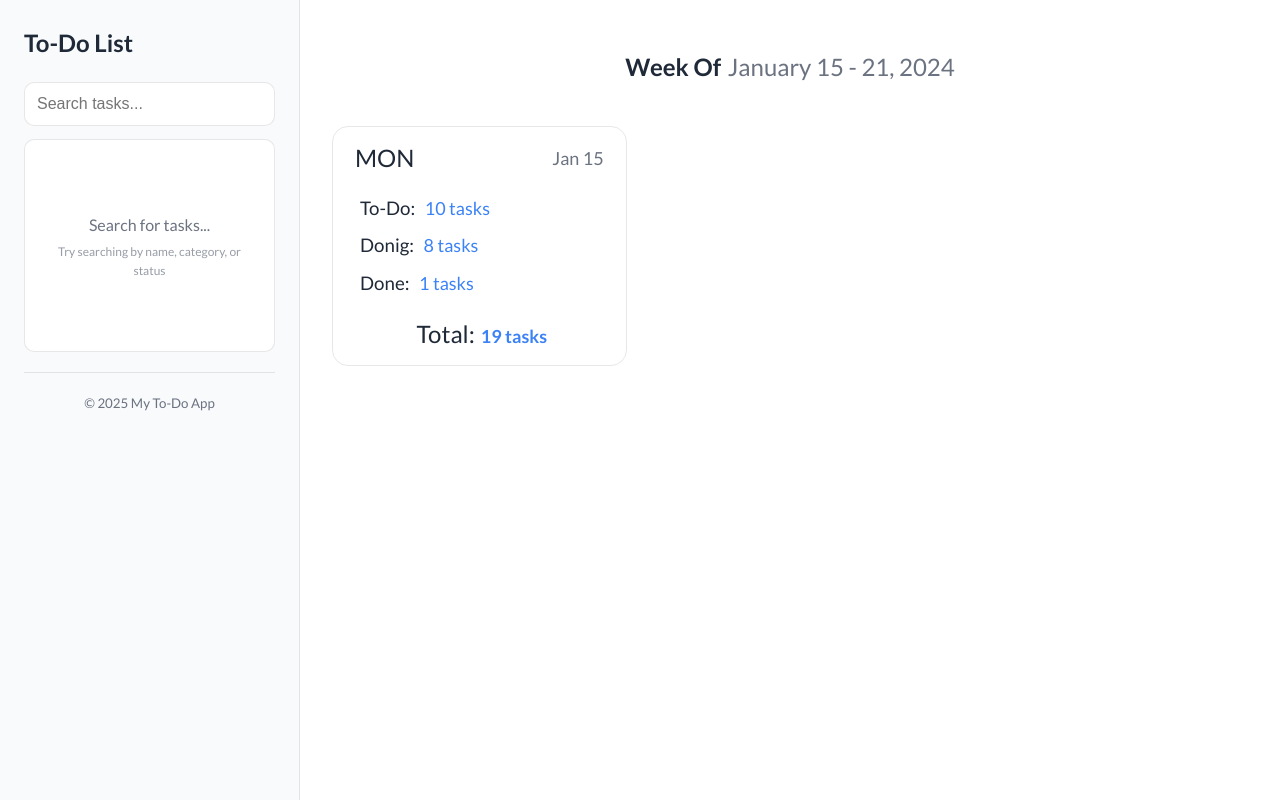
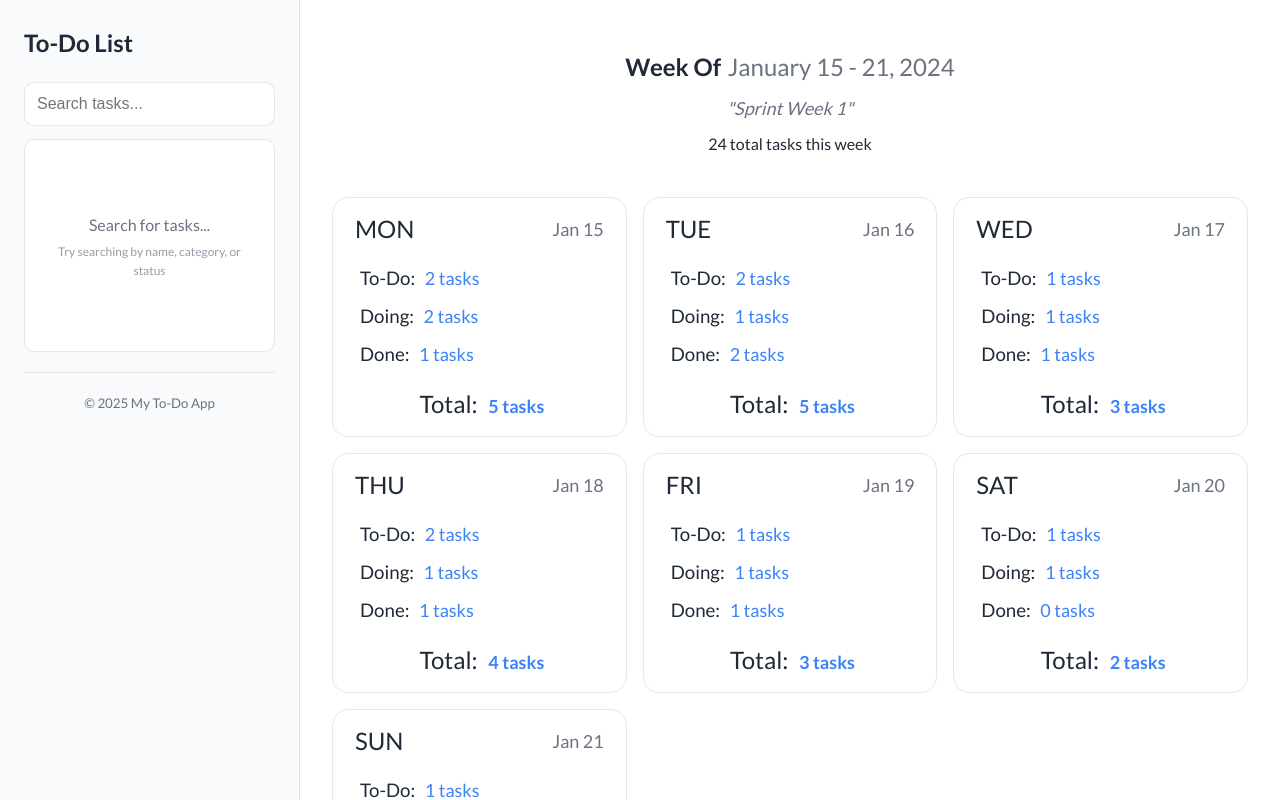
Before and after one commit to shefoo-om/To-Do-List, a Vue app: page / in a window 1280 px wide. Built offline with nearby package versions, Linux system fonts and the light colour scheme; a web font is replaced by a local one.

Commit message:
-create the mock data and test it -connect between search and real data -show the real data in screen{mock data}

```diff
--- a/src/components/layout/SideBar.vue
+++ b/src/components/layout/SideBar.vue
@@ -1,37 +1,9 @@
 <script setup>
-import { onMounted, onUnmounted, reactive, ref } from 'vue'
+import { onMounted, onUnmounted, ref } from 'vue'
 import SearchComponent from '../ui/SearchComponent.vue'
+import { useTodoStore } from '@/stores/todoStore.js'
 
-const mockTasks = reactive([
-  {
-    id: 1,
-    name: 'Complete Vue.js project',
-    status: 'doing',
-    date: '2025-01-15',
-    category: { name: 'Work', emoji: '💼' },
-  },
-  {
-    id: 2,
-    name: 'Buy groceries',
-    status: 'todo',
-    date: '2025-01-16',
-    category: { name: 'Personal', emoji: '🏠' },
-  },
-  {
-    id: 3,
-    name: 'Exercise routine',
-    status: 'done',
-    date: '2025-01-15',
-    category: { name: 'Health', emoji: '🏃' },
-  },
-  {
-    id: 4,
-    name: 'Read documentation',
-    status: 'todo',
-    date: '2025-10-17',
-    category: { name: 'Learning', emoji: '📚' },
-  },
-])
+const todoStore = useTodoStore()
 
 const showSideBar = ref(true)
 const isMobile = ref(false)
@@ -65,10 +37,13 @@ function handleClickOutside(event) {
     }
   }
 }
+
 onMounted(() => {
   checkScreenSize()
   window.addEventListener('resize', checkScreenSize)
   document.addEventListener('click', handleClickOutside)
+
+  todoStore.initializeMockData()
 })
 
 onUnmounted(() => {
@@ -77,7 +52,7 @@ onUnmounted(() => {
 })
 
 function handleTaskSelected(task) {
-  console.log('Selected task:', task)
+  console.log('Selected task from store:', task)
 }
 </script>
 
@@ -100,22 +75,17 @@ function handleTaskSelected(task) {
     <h1 class="sidebar__title text-primary">To-Do List</h1>
 
     <div class="sidebar__search-container">
-      <SearchComponent :tasks="mockTasks" @task-selected="handleTaskSelected" />
+      <SearchComponent
+        :tasks="todoStore.tasks"
+        @task-selected="handleTaskSelected"
+      />
     </div>
 
     <!-- <div class="week-list">
-      <h3 class="text-primary">📋 Weeks</h3>
-      <div class="week-item bg-card text-primary">
-        <span>Jan 15-21</span>
-        <span class="task-count text-secondary">12 tasks</span>
-      </div>
-      <div class="week-item bg-card text-primary">
-        <span>Jan 22-28</span>
-        <span class="task-count text-secondary">8 tasks</span>
-      </div>
-      <div class="week-item bg-card text-primary">
-        <span>Jan 29 - Feb 4</span>
-        <span class="task-count text-secondary">5 tasks</span>
+      <h3 class="text-primary">📋 Current Week</h3>
+      <div v-if="todoStore.getCurrentWeek" class="week-item bg-card text-primary">
+        <span>{{ todoStore.getCurrentWeek.dateRange }}</span>
+        <span class="task-count text-secondary">{{ todoStore.getWeekTaskCount }} tasks</span>
       </div>
     </div>
 
@@ -153,7 +123,7 @@ function handleTaskSelected(task) {
   .sidebar {
     width: 265px;
     padding: 40px 16px 6px;
-    height: 100vh; /* could make it max height*/
+    height: 100vh;
     gap: 12px;
   }
 }
@@ -230,6 +200,7 @@ function handleTaskSelected(task) {
   font-weight: bold;
   margin: 0;
 }
+
 @media (max-width: 768px) {
   .sidebar__title {
     margin-bottom: 5px;
@@ -240,7 +211,7 @@ function handleTaskSelected(task) {
   position: relative;
 }
 
-/* .week-list {
+.week-list {
   flex: 1;
   min-height: 0;
 }
@@ -286,13 +257,14 @@ function handleTaskSelected(task) {
   border-radius: 8px;
   font-weight: 500;
   transition: all 0.2s;
-} */
+  padding: 8px 12px;
+}
 
-/* .nav-link:hover {
+.nav-link:hover {
   background-color: var(--bg-card);
   color: var(--text-primary);
   transform: translateX(4px);
-} */
+}
 
 .sidebar__footer {
   padding-top: 16px;
--- a/src/components/ui/SearchComponent.vue
+++ b/src/components/ui/SearchComponent.vue
@@ -23,7 +23,7 @@ const searchResults = computed(() => {
   return props.tasks.filter(
     (task) =>
       task.name.toLowerCase().includes(query.value.toLowerCase()) ||
-      task.category?.name.toLowerCase().includes(query.value.toLowerCase()) ||
+      task.category?.toLowerCase().includes(query.value.toLowerCase()) ||
       task.status.toLowerCase().includes(query.value.toLowerCase()),
   )
 })
@@ -38,7 +38,7 @@ function onEnter(el, done) {
     opacity: 1,
     transform: 'translateY(0)',
     duration: 0.4,
-    delay: el.dataset.index * 0.4,
+    delay: el.dataset.index * 0.1,
     onComplete: done,
   })
 }
@@ -48,23 +48,20 @@ function onLeave(el, done) {
     opacity: 0,
     transform: 'translateY(-10px)',
     duration: 0.2,
-    delay: el.dataset.index * 0.25,
+    delay: el.dataset.index * 0.05,
     onComplete: done,
   })
 }
 
-// Handle task selection
 function selectTask(task) {
   emit('task-selected', task)
-  query.value = '' // Clear search after selection
+  query.value = ''
 }
 
-// Clear search
 function clearSearch() {
   query.value = ''
 }
 
-// Get status color class
 function getStatusClass(status) {
   const statusClasses = {
     todo: 'status-todo',
@@ -72,6 +69,30 @@ function getStatusClass(status) {
     done: 'status-done',
   }
   return statusClasses[status.toLowerCase()] || 'status-todo'
+}
+
+function getCategoryEmoji(category) {
+  const categoryEmojis = {
+    work: '💼',
+    personal: '🏠',
+    health: '🏃',
+    learning: '📚',
+    design: '🎨',
+    research: '🔍',
+    planning: '📋',
+    admin: '📊',
+  }
+  return categoryEmojis[category.toLowerCase()] || '📝'
+}
+
+function formatDate(dateString) {
+  if (!dateString) return 'No date'
+
+  const date = new Date(dateString)
+  return date.toLocaleDateString('en-US', {
+    month: 'short',
+    day: 'numeric',
+  })
 }
 </script>
 
@@ -117,10 +138,10 @@ function getStatusClass(status) {
             <div class="task-info">
               <div class="task-name">{{ task.name }}</div>
               <div class="task-meta text-secondary">
-                <span v-if="task.category" class="category">
-                  {{ task.category.emoji }} {{ task.category.name }}
+                <span class="category">
+                  {{ getCategoryEmoji(task.category) }} {{ task.category }}
                 </span>
-                <span class="date">{{ formatDate(task.date) }}</span>
+                <span class="date-info" v-if="task.date">{{ formatDate(task.date) }}</span>
               </div>
             </div>
             <span :class="['task-status', getStatusClass(task.status)]">
@@ -139,17 +160,6 @@ function getStatusClass(status) {
     </div>
   </div>
 </template>
-
-<script>
-// Helper function to format date
-function formatDate(dateString) {
-  const date = new Date(dateString)
-  return date.toLocaleDateString('en-US', {
-    month: 'short',
-    day: 'numeric',
-  })
-}
-</script>
 
 <style scoped>
 .search-component {
@@ -190,11 +200,11 @@ function formatDate(dateString) {
   border: none;
   padding: 4px;
   font-size: 14px;
+  cursor: pointer;
   transition: all 0.2s;
 }
 
 .clear-button:hover {
-  cursor: pointer;
   color: var(--primary-hover);
 }
 
@@ -264,6 +274,7 @@ function formatDate(dateString) {
 .result-item:first-child {
   padding-top: 14px;
 }
+
 .result-item:last-child {
   border-bottom: none;
 }
@@ -291,15 +302,35 @@ function formatDate(dateString) {
 }
 
 .category {
-  font-weight: 500;
+  font-weight: 600;
+}
+
+.date-info {
+  font-weight: 600;
 }
 
 .task-status {
   padding: 4px 8px;
-  border-radius: 10px;
+  border-radius: 12px;
   font-size: 12px;
   font-weight: 600;
   text-transform: uppercase;
+  white-space: nowrap;
+}
+
+.status-todo {
+  background-color: #fef3c7;
+  color: #d97706;
+}
+
+.status-doing {
+  background-color: #dbeafe;
+  color: #2563eb;
+}
+
+.status-done {
+  background-color: #d1fae5;
+  color: #059669;
 }
 
 .no-results {
--- /dev/null
+++ b/src/stores/todoStore.js
@@ -0,0 +1,195 @@
+import { defineStore } from 'pinia'
+import { ref, computed } from 'vue'
+
+export const useTodoStore = defineStore('todoStore', () => {
+  const weeks = ref([])
+  const days = ref([])
+  const tasks = ref([])
+
+  const initializeMockData = () => {
+    const mockTasks = [
+      { id: 1, name: 'Review project requirements', status: 'todo', category: 'work', dayId: 1, date: '2024-01-15' },
+      { id: 2, name: 'Update documentation', status: 'todo', category: 'work', dayId: 1, date: '2024-01-15' },
+      { id: 3, name: 'Team meeting preparation', status: 'doing', category: 'work', dayId: 1, date: '2024-01-15' },
+      { id: 4, name: 'Code review', status: 'doing', category: 'work', dayId: 1, date: '2024-01-15' },
+      { id: 5, name: 'Fix bug #123', status: 'done', category: 'work', dayId: 1, date: '2024-01-15' },
+
+      { id: 6, name: 'Design mockups', status: 'todo', category: 'design', dayId: 2, date: '2024-01-16' },
+      { id: 7, name: 'Client presentation', status: 'todo', category: 'work', dayId: 2, date: '2024-01-16' },
+      { id: 8, name: 'Database optimization', status: 'doing', category: 'work', dayId: 2, date: '2024-01-16' },
+      { id: 9, name: 'Write unit tests', status: 'done', category: 'work', dayId: 2, date: '2024-01-16' },
+      { id: 10, name: 'Deploy to staging', status: 'done', category: 'work', dayId: 2, date: '2024-01-16' },
+
+      { id: 11, name: 'Market research', status: 'todo', category: 'research', dayId: 3, date: '2024-01-17' },
+      { id: 12, name: 'User interviews', status: 'doing', category: 'research', dayId: 3, date: '2024-01-17' },
+      { id: 13, name: 'Feature planning', status: 'done', category: 'planning', dayId: 3, date: '2024-01-17' },
+
+      { id: 14, name: 'API integration', status: 'todo', category: 'work', dayId: 4, date: '2024-01-18' },
+      { id: 15, name: 'Performance testing', status: 'todo', category: 'work', dayId: 4, date: '2024-01-18' },
+      { id: 16, name: 'Security audit', status: 'doing', category: 'work', dayId: 4, date: '2024-01-18' },
+      { id: 17, name: 'Backup systems', status: 'done', category: 'work', dayId: 4, date: '2024-01-18' },
+
+      { id: 18, name: 'Weekly report', status: 'todo', category: 'admin', dayId: 5, date: '2024-01-19' },
+      { id: 19, name: 'Team retrospective', status: 'doing', category: 'work', dayId: 5, date: '2024-01-19' },
+      { id: 20, name: 'Sprint planning', status: 'done', category: 'planning', dayId: 5, date: '2024-01-19' },
+
+      { id: 21, name: 'Personal project', status: 'todo', category: 'personal', dayId: 6, date: '2024-01-20' },
+      { id: 22, name: 'Learn new technology', status: 'doing', category: 'learning', dayId: 6, date: '2024-01-20' },
+
+      { id: 23, name: 'Week planning', status: 'todo', category: 'planning', dayId: 7, date: '2024-01-21' },
+      { id: 24, name: 'Rest and recharge', status: 'done', category: 'personal', dayId: 7, date: '2024-01-21' }
+    ]
+
+    const mockDays = [
+      {
+        id: 1,
+        name: 'MON',
+        date: 'Jan 15',
+        fullDate: '2024-01-15',
+        weekId: 1
+      },
+      {
+        id: 2,
+        name: 'TUE',
+        date: 'Jan 16',
+        fullDate: '2024-01-16',
+        weekId: 1
+      },
+      {
+        id: 3,
+        name: 'WED',
+        date: 'Jan 17',
+        fullDate: '2024-01-17',
+        weekId: 1
+      },
+      {
+        id: 4,
+        name: 'THU',
+        date: 'Jan 18',
+        fullDate: '2024-01-18',
+        weekId: 1
+      },
+      {
+        id: 5,
+        name: 'FRI',
+        date: 'Jan 19',
+        fullDate: '2024-01-19',
+        weekId: 1
+      },
+      {
+        id: 6,
+        name: 'SAT',
+        date: 'Jan 20',
+        fullDate: '2024-01-20',
+        weekId: 1
+      },
+      {
+        id: 7,
+        name: 'SUN',
+        date: 'Jan 21',
+        fullDate: '2024-01-21',
+        weekId: 1
+      }
+    ]
+
+    const mockWeeks = [
+      {
+        id: 1,
+        name: 'Sprint Week 1',
+        startDate: '2024-01-15',
+        endDate: '2024-01-21',
+        dateRange: 'January 15 - 21, 2024'
+      }
+    ]
+
+    tasks.value = mockTasks
+    days.value = mockDays
+    weeks.value = mockWeeks
+  }
+
+  const getTaskCountsForDay = (dayId) => {
+    const dayTasks = tasks.value.filter(task => task.dayId === dayId)
+    return {
+      todo: dayTasks.filter(task => task.status === 'todo').length,
+      doing: dayTasks.filter(task => task.status === 'doing').length,
+      done: dayTasks.filter(task => task.status === 'done').length,
+      total: dayTasks.length
+    }
+  }
+
+  const getCurrentWeek = computed(() => {
+    return weeks.value.find(week => week.id === 1) || null
+  })
+
+  const getCurrentWeekDays = computed(() => {
+    return days.value.filter(day => day.weekId === 1)
+  })
+
+  const getWeekTaskCount = computed(() => {
+    const weekTasks = tasks.value.filter(task => {
+      const day = days.value.find(d => d.id === task.dayId)
+      return day && day.weekId === 1
+    })
+    return weekTasks.length
+  })
+
+  const getTaskWithDay = (taskId) => {
+    const task = tasks.value.find(t => t.id === taskId)
+    if (!task) return null
+
+    const day = days.value.find(d => d.id === task.dayId)
+    return {
+      ...task,
+      dayName: day?.name || '',
+      dayDate: day?.date || '',
+      fullDate: day?.fullDate || ''
+    }
+  }
+
+  const addTask = (taskData) => {
+    const newTask = {
+      id: Math.max(...tasks.value.map(t => t.id), 0) + 1,
+      ...taskData
+    }
+    tasks.value.push(newTask)
+  }
+
+  const updateTask = (taskId, updates) => {
+    const taskIndex = tasks.value.findIndex(task => task.id === taskId)
+    if (taskIndex !== -1) {
+      tasks.value[taskIndex] = { ...tasks.value[taskIndex], ...updates }
+    }
+  }
+
+  const deleteTask = (taskId) => {
+    const taskIndex = tasks.value.findIndex(task => task.id === taskId)
+    if (taskIndex !== -1) {
+      tasks.value.splice(taskIndex, 1)
+    }
+  }
+
+  const updateWeekName = (weekId, newName) => {
+    const weekIndex = weeks.value.findIndex(week => week.id === weekId)
+    if (weekIndex !== -1) {
+      weeks.value[weekIndex].name = newName
+    }
+  }
+
+  return {
+    weeks,
+    days,
+    tasks,
+
+    getCurrentWeek,
+    getCurrentWeekDays,
+    getWeekTaskCount,
+
+    initializeMockData,
+    getTaskCountsForDay,
+    getTaskWithDay,
+    addTask,
+    updateTask,
+    deleteTask,
+    updateWeekName
+  }
+})
--- a/src/views/HomeView.vue
+++ b/src/views/HomeView.vue
@@ -1,24 +1,63 @@
-<script setup></script>
+<script setup>
+import { onMounted } from 'vue'
+import { useTodoStore } from '@/stores/todoStore.js'
+
+const todoStore = useTodoStore()
+
+const {
+  getCurrentWeek: currentWeek,
+  getCurrentWeekDays: currentWeekDays,
+  getWeekTaskCount: weekTaskCount,
+} = todoStore
+
+const getTaskCounts = (dayId) => {
+  return todoStore.getTaskCountsForDay(dayId)
+}
+
+const handleDayClick = (day) => {
+  console.log('Day clicked:', day)
+}
+
+onMounted(() => {
+  todoStore.initializeMockData()
+})
+</script>
 
 <template>
   <div class="week-view">
     <div class="week-header">
       <h2 class="week-title text-primary">
-        Week Of <span class="text-secondary week-date"> January 15 - 21, 2024 </span>
+        Week Of
+        <span class="text-secondary week-date">{{ currentWeek?.dateRange || 'Loading...' }}</span>
       </h2>
+      <p class="week-name text-secondary">{{ currentWeek?.name? `"${currentWeek.name}"` : '' }}</p>
+      <p class="week-stats text-primary">{{ weekTaskCount }} total tasks this week</p>
     </div>
     <div class="days-tasks">
-      <div class="day-card">
+      <div
+        v-for="day in currentWeekDays"
+        :key="day.id"
+        class="day-card"
+        @click="handleDayClick(day)"
+      >
         <div class="main-day">
-          <h2 class="day-head">MON</h2>
-          <p class="day-date text-secondary">Jan 15</p>
+          <h2 class="day-head">{{ day.name }}</h2>
+          <p class="day-date text-secondary">{{ day.date }}</p>
         </div>
         <div class="day-type-of-tasks">
-          <h3 class="day-to-do-tasks">To-Do: <span class="number-of-tasks">10 tasks</span></h3>
-          <h3 class="day-donig-tasks">Donig: <span class="number-of-tasks">8 tasks</span></h3>
-          <h3 class="day-done-tasks">Done: <span class="number-of-tasks">1 tasks</span></h3>
+          <h3 class="day-to-do-tasks">
+            To-Do: <span class="number-of-tasks">{{ getTaskCounts(day.id).todo }} tasks</span>
+          </h3>
+          <h3 class="day-doing-tasks">
+            Doing: <span class="number-of-tasks">{{ getTaskCounts(day.id).doing }} tasks</span>
+          </h3>
+          <h3 class="day-done-tasks">
+            Done: <span class="number-of-tasks">{{ getTaskCounts(day.id).done }} tasks</span>
+          </h3>
         </div>
-        <h2 class="total-tasks">Total:<span class="number-of-tasks">19 tasks</span></h2>
+        <h2 class="total-tasks">
+          Total: <span class="number-of-tasks">{{ getTaskCounts(day.id).total }} tasks</span>
+        </h2>
       </div>
     </div>
   </div>
@@ -33,7 +72,7 @@
   justify-content: space-between;
   gap: 24px;
 }
-/*  */
+
 .week-header {
   width: 100%;
   height: max-content;
@@ -41,20 +80,37 @@
   padding: 16px;
   border-radius: 24px;
 }
+
 .week-title {
   text-align: center;
   font-weight: 600;
+  margin-bottom: 8px;
 }
+
 .week-date {
   font-weight: 500;
   margin-left: 2px;
 }
+
+.week-name {
+  text-align: center;
+  font-style: italic;
+  margin: 8px 0;
+  font-size: 18px;
+}
+
+.week-stats {
+  text-align: center;
+  font-weight: 500;
+  margin-top: 8px;
+}
+
 @media (max-width: 768px) {
   .week-header {
     width: 100%;
   }
 }
-/*  */
+
 .days-tasks {
   width: 100%;
   height: 100%;
@@ -63,6 +119,7 @@
   grid-template-columns: repeat(4, 1fr);
   gap: 16px;
 }
+
 @media (max-width: 1280px) {
   .days-tasks {
     grid-template-columns: repeat(3, 1fr);
@@ -74,6 +131,7 @@
     grid-template-columns: repeat(2, 1fr);
   }
 }
+
 @media (max-width: 900px) {
   .days-tasks {
     grid-template-columns: repeat(2, 1fr);
@@ -85,11 +143,13 @@
     grid-template-columns: repeat(1, 1fr);
   }
 }
+
 @media (max-width: 767px) {
   .days-tasks {
     grid-template-columns: repeat(2, 1fr);
   }
 }
+
 @media (max-width: 480px) {
   .days-tasks {
     grid-template-columns: repeat(1, 1fr);
@@ -109,9 +169,11 @@
   cursor: pointer;
   transition: all 200ms;
 }
+
 .day-card:hover {
   background: var(--bg-hover);
 }
+
 @media (max-width: 767px) {
   .day-card {
     padding: 10px 16px;
@@ -125,13 +187,16 @@
   justify-content: space-between;
   align-items: center;
 }
+
 .day-head {
   font-weight: 500;
 }
+
 .day-date {
   font-weight: 400;
   font-size: 18px;
 }
+
 .day-type-of-tasks {
   height: 70%;
   display: flex;
@@ -140,18 +205,21 @@
 }
 
 .day-to-do-tasks,
-.day-donig-tasks,
+.day-doing-tasks,
 .day-done-tasks,
 .total-tasks {
   font-weight: 500;
   margin-left: 5px;
 }
+
 .total-tasks {
   text-align: center;
 }
+
 .total-tasks span {
   font-weight: 600;
 }
+
 .number-of-tasks {
   color: var(--primary-color);
   margin-left: 6px;
```
